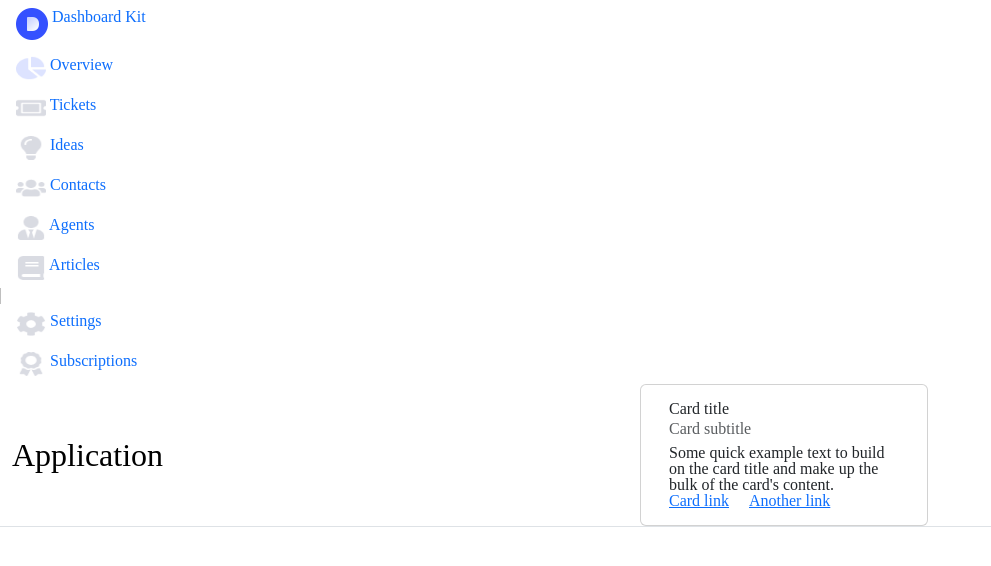
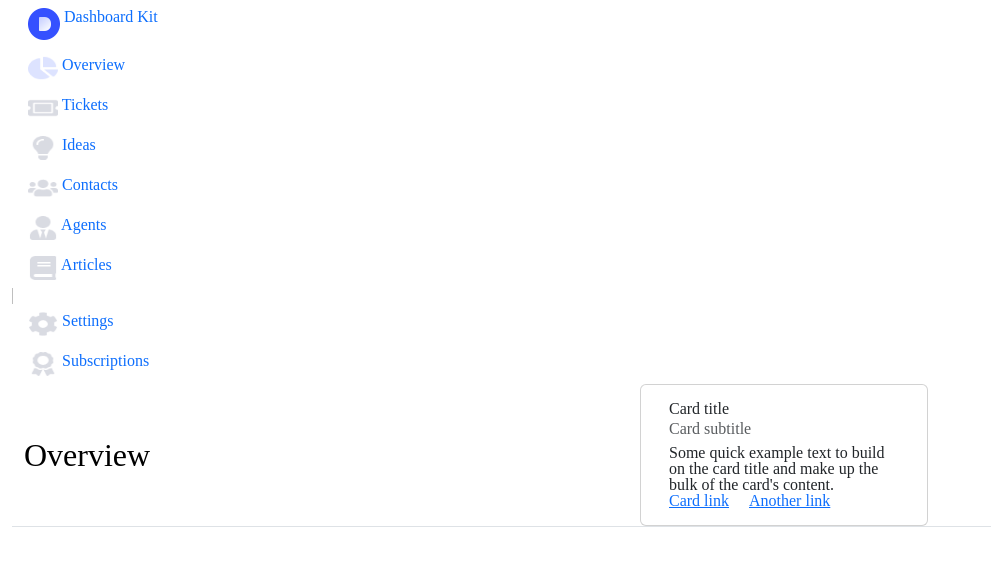
Before and after one commit to kitchb/Bootstrap_Group7, a website: page public/index.html in a window 1280 px wide. Shown: the whole page, without its empty margins (0-991 px from the left). Drawn offline with nearby package versions, Linux system fonts and the light colour scheme.

Commit message:
Added Container Fluid
Added Container Fluid for Navbar and Body
Formatted Document

```diff
--- a/public/index.html
+++ b/public/index.html
@@ -20,6 +20,7 @@
 
 <body>
     <!-- Vertical Navigation Bar -->
+    <div class="container-fluid">
         <nav class="nav flex-column">
             <h1 class="nav-link active" aria-current="page" href="#">
                 <img src="/assets/img/Icons/Dashboard Kit.png" alt="Logo" width="32" height="32"
@@ -71,7 +72,9 @@
                 Subscriptions
             </a>
         </nav>
-
+    </div>
+    <!-- Main content -->
+    <div class="container-fluid">
         <!-- Header -->
         <header class="bg-surface-primary border-bottom pt-6">
         <div class="container-fluid">
@@ -79,14 +82,16 @@
                 <div class="row align-items-center">
                     <div class="col-sm-6 col-12 mb-4 mb-sm-0">
         <!-- Title -->
-                        <h1 class="h2 mb-0 ls-tight">Application</h1>
+        <h1 class="h2 mb-0 ls-tight">Overview</h1>
                     </div>
+
         <!-- Row of Tickets Blocks -->
         <div class="card" style="width: 18rem;">
             <div class="card-body">
                 <h5 class="card-title">Card title</h5>
                 <h6 class="card-subtitle mb-2 text-body-secondary">Card subtitle</h6>
-          <p class="card-text">Some quick example text to build on the card title and make up the bulk of the card's content.</p>
+                <p class="card-text">Some quick example text to build on the card title and make up the bulk of the
+                    card's content.</p>
                 <a href="#" class="card-link">Card link</a>
                 <a href="#" class="card-link">Another link</a>
             </div>
@@ -95,7 +100,7 @@
 
         <!-- Unresolved Tickets & Tasks -->
 
-
+    </div>
     <!-- Bootstrap for js -->
     <script src="https://cdn.jsdelivr.net/npm/bootstrap@5.3.3/dist/js/bootstrap.bundle.min.js"
         integrity="sha384-YvpcrYf0tY3lHB60NNkmXc5s9fDVZLESaAA55NDzOxhy9GkcIdslK1eN7N6jIeHz"
```
Lines whose indentation alone changed are shown as unchanged.
